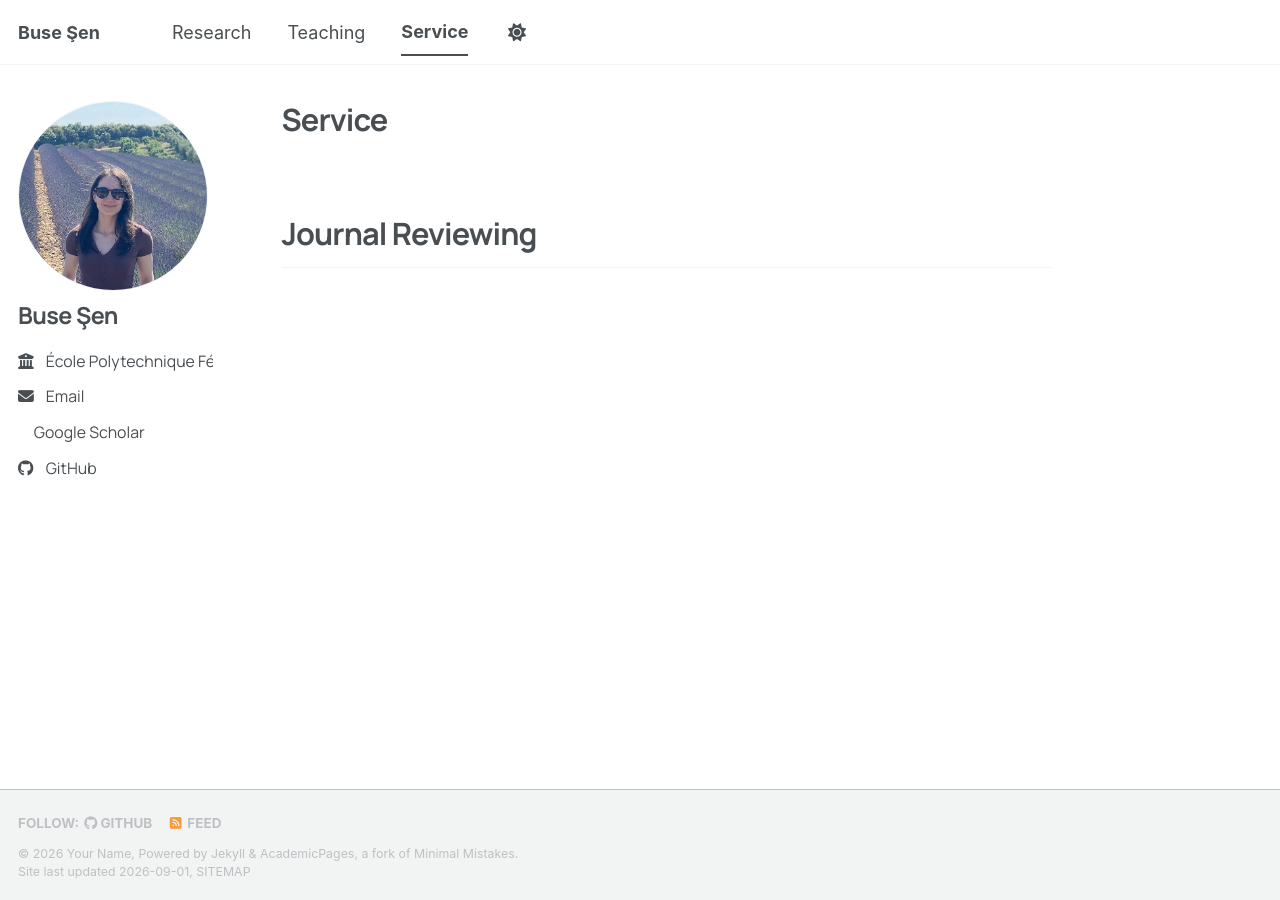
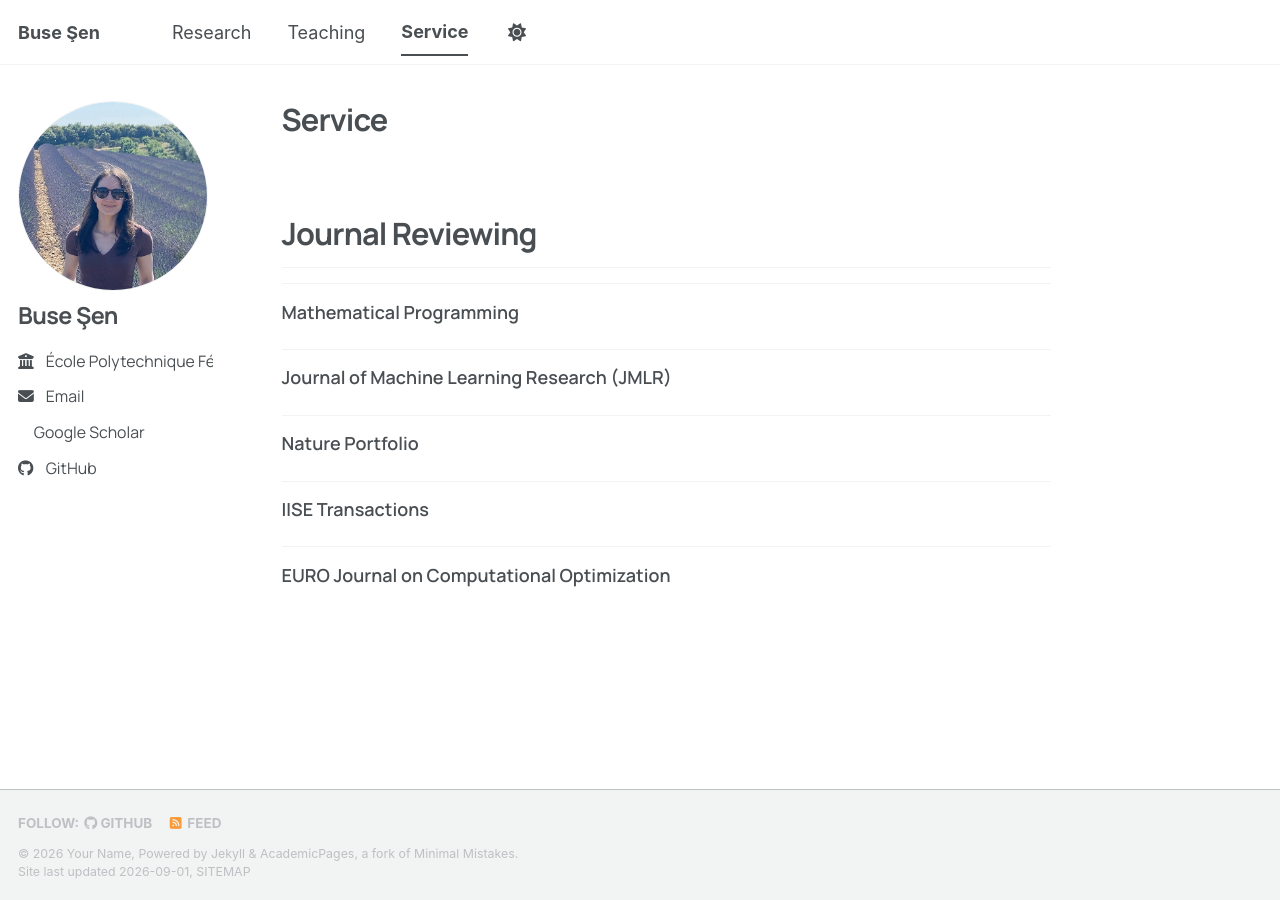
Before and after one commit to busesen/busesen.github.io, a Jekyll site: the page built from _pages/service.md, in a window 1280 px wide. Built offline with Jekyll 4.4.1, drawn with Linux system fonts in a browser that asks for light colours; a style sheet for code colours, icons or effects is not loaded.

Commit message:
Update service.yml

```diff
--- a/_data/service.yml
+++ b/_data/service.yml
@@ -7,4 +7,9 @@
 #   - name: "Operations Research"
 #
 # Replace the empty brackets with your journal entries.
-journals: []
+journals:
+  - name: "Mathematical Programming"
+  - name: "Journal of Machine Learning Research (JMLR)"
+  - name: "Nature Portfolio"
+  - name: "IISE Transactions"
+  - name: "EURO Journal on Computational Optimization"
```
